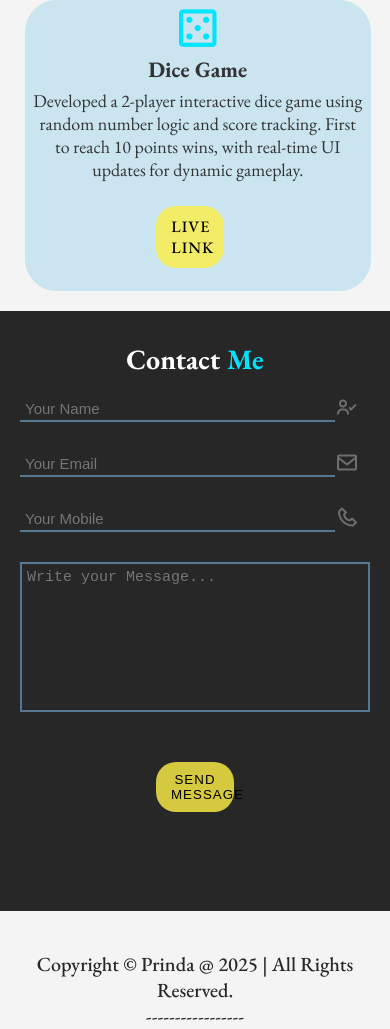
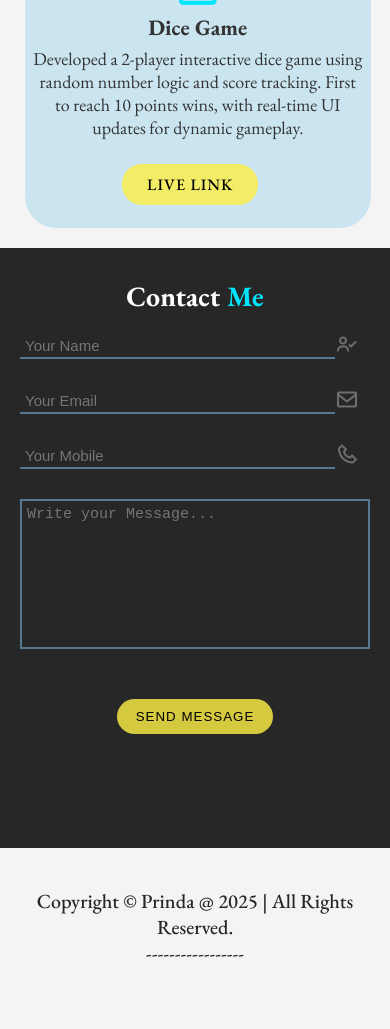
Before and after one commit to prinda810/Portfolio-prinda, a plain HTML site: page index.html in a window 390 px wide. Shown: the part 3544-4573 px from the top of the page. After the commit the page ends 4510 px from the top, so only its background shows below. Drawn offline with nearby package versions, Linux system fonts and the light colour scheme.

Commit message:
buttons changed

```diff
--- a/style.css
+++ b/style.css
@@ -545,17 +545,17 @@ footer #line {
   }
 
   .btn {
-    width: 30%;
+    width: 40%;
   }
 
   .btn2 {
-    width: 20%;
+    width: 40%;
   }
 
   .btn4 {
     margin: 20px auto;
     display: block;
-    width: 20%;
+    width: 40%;
   }
 
   .contact h2 {
```
